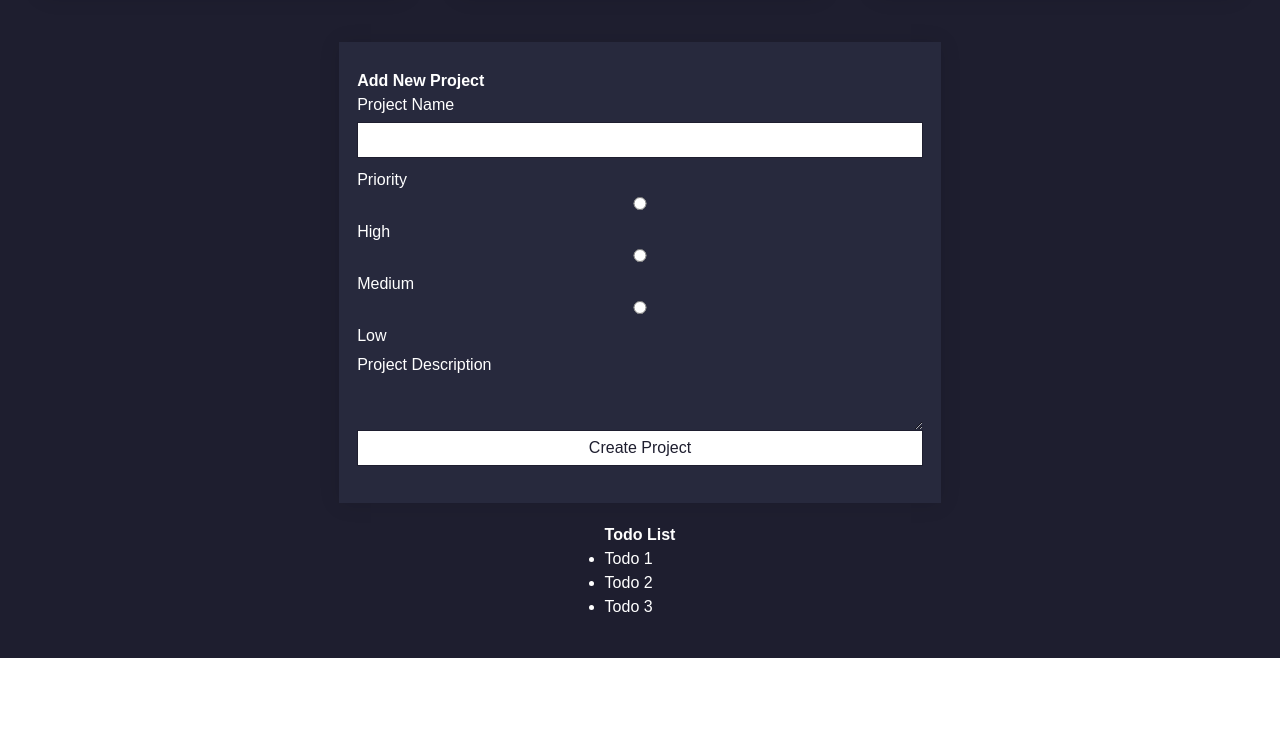
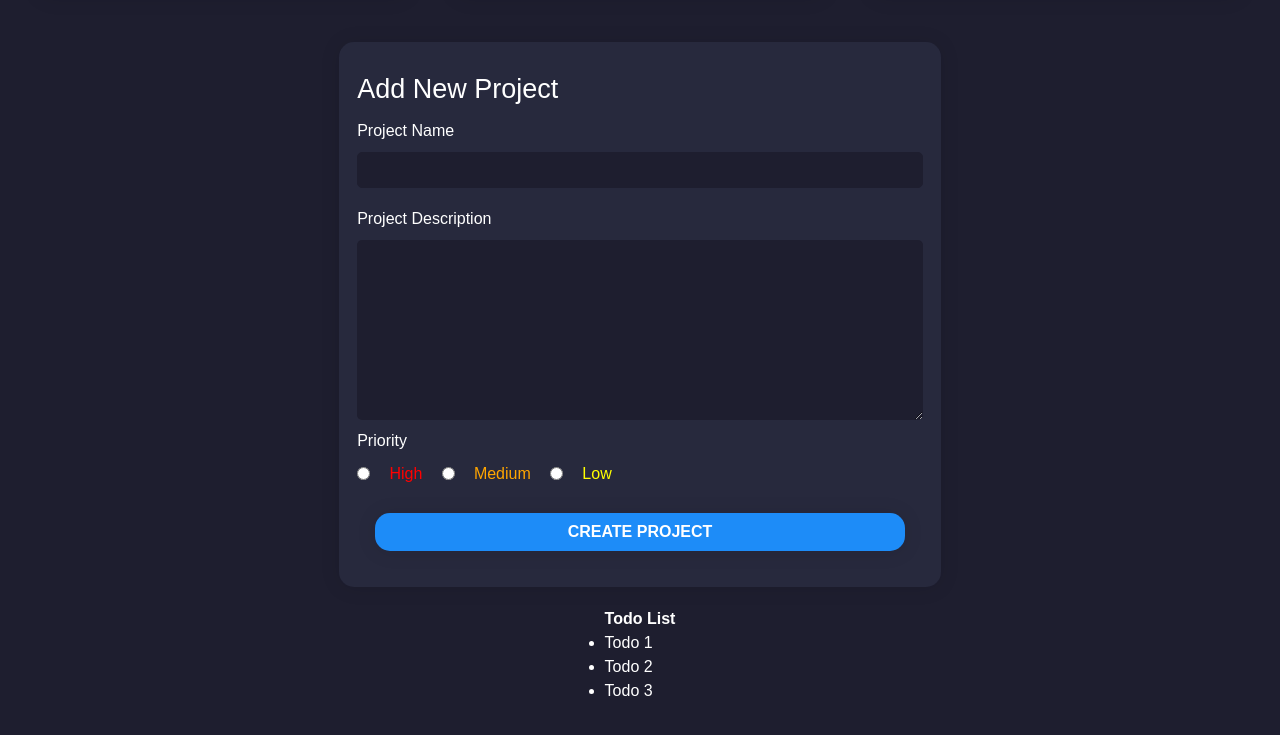
Before and after one commit to ksh009/top-todo-application, a plain HTML site: page index.html in a window 1280 px wide. Shown: the part 978-1713 px from the top of the page. Before the commit the page ends 1636 px from the top, so only its background shows below. Drawn offline with Linux system fonts and the light colour scheme.

Commit message:
Add project form styling

```diff
--- a/index.html
+++ b/index.html
@@ -68,11 +68,11 @@
 					<hr class="project-hr" />
 					<div class="project-body">
 						<p class="project-description">
-							Vivamus varius vestibulum augue.
-							Donec eget est ut velit vestibulum aliquet. Suspendisse non
-							sagittis mauris. Sed imperdiet mi sit amet erat auctor aliquet.
-                            Lorem ipsum dolor sit amet, consectetur adipiscing elit. Maecenas
-							volutpat orci et congue blandit.
+							Vivamus varius vestibulum augue. Donec eget est ut velit
+							vestibulum aliquet. Suspendisse non sagittis mauris. Sed imperdiet
+							mi sit amet erat auctor aliquet. Lorem ipsum dolor sit amet,
+							consectetur adipiscing elit. Maecenas volutpat orci et congue
+							blandit.
 						</p>
 					</div>
 					<div class="project-footer">
@@ -91,10 +91,10 @@
 					<hr class="project-hr" />
 					<div class="project-body">
 						<p class="project-description">
-							Donec eget est ut velit vestibulum aliquet., consectetur adipiscing elit. Maecenas
-							volutpat orci et congue blandit. Vivamus varius vestibulum augue.
-							 Suspendisse non
-							sagittis mauris. Vivamus varius vestibulum augue.
+							Donec eget est ut velit vestibulum aliquet., consectetur
+							adipiscing elit. Maecenas volutpat orci et congue blandit. Vivamus
+							varius vestibulum augue. Suspendisse non sagittis mauris. Vivamus
+							varius vestibulum augue.
 						</p>
 					</div>
 					<div class="project-footer">
@@ -135,11 +135,11 @@
 					<hr class="project-hr" />
 					<div class="project-body">
 						<p class="project-description">
-							Vivamus varius vestibulum augue.
-							Donec eget est ut velit vestibulum aliquet. Suspendisse non
-							sagittis mauris. Sed imperdiet mi sit amet erat auctor aliquet.
-                            Lorem ipsum dolor sit amet, consectetur adipiscing elit. Maecenas
-							volutpat orci et congue blandit.
+							Vivamus varius vestibulum augue. Donec eget est ut velit
+							vestibulum aliquet. Suspendisse non sagittis mauris. Sed imperdiet
+							mi sit amet erat auctor aliquet. Lorem ipsum dolor sit amet,
+							consectetur adipiscing elit. Maecenas volutpat orci et congue
+							blandit.
 						</p>
 					</div>
 					<div class="project-footer">
@@ -158,10 +158,10 @@
 					<hr class="project-hr" />
 					<div class="project-body">
 						<p class="project-description">
-							Donec eget est ut velit vestibulum aliquet., consectetur adipiscing elit. Maecenas
-							volutpat orci et congue blandit. Vivamus varius vestibulum augue.
-							 Suspendisse non
-							sagittis mauris. Vivamus varius vestibulum augue.
+							Donec eget est ut velit vestibulum aliquet., consectetur
+							adipiscing elit. Maecenas volutpat orci et congue blandit. Vivamus
+							varius vestibulum augue. Suspendisse non sagittis mauris. Vivamus
+							varius vestibulum augue.
 						</p>
 					</div>
 					<div class="project-footer">
@@ -171,20 +171,36 @@
 				</div>
 			</div>
 			<div class="form-container">
-                <form action="project_data.md" method="post">
+				<form action="#" method="post">
 					<h1>Add New Project</h1>
 					<label for="project_name">Project Name</label>
-                    <input type="text" name="project_name" id="project_name">
+					<input type="text" name="project_name" id="project_name" />
+
+					<label for="project_description">Project Description</label>
+					<textarea
+						name="project_description"
+						id="project_description"
+					></textarea>
 					<label for="priority">Priority</label>
-                    <input type="radio" name="priority" value="high" id="priority_high">
-                    <label for="priority_high">High</label>
-                    <input type="radio" name="priority" value="medium" id="priority_medium">
-                    <label for="priority_medium">Medium</label>
-                    <input type="radio" name="priority" value="low" id="priority_low">
-                    <label for="priority_low">Low</label>
-                    <label for="project_description">Project Description</label>
-                    <textarea name="project_description" id="project_description"></textarea>
-                    <input type="submit" value="Create Project">
+					<div class="priority-levels-container">
+						<input
+							type="radio"
+							name="priority"
+							value="high"
+							id="priority_high"
+						/>
+						<label class="priority-high" for="priority_high">High</label>
+						<input
+							type="radio"
+							name="priority"
+							value="medium"
+							id="priority_medium"
+						/>
+						<label class="priority-medium" for="priority_medium">Medium</label>
+						<input type="radio" name="priority" value="low" id="priority_low" />
+						<label class="priority-low" for="priority_low">Low</label>
+					</div>
+					<button type="submit">CREATE PROJECT</button>
 				</form>
 			</div>
 			<div class="todo-list">
--- a/styles.css
+++ b/styles.css
@@ -35,6 +35,7 @@ a {
 	--component-color: #27293d;
 	--text-color: #ffffff;
 	--border-radius: 15px;
+	--border-radius-alt: 5px;
 	--border-color-primary: #ccc;
 	--box-shadow-col: rgb(0 0 0 / 16%) 0px 0px 6px, rgb(0 0 0 / 23%) 0px 0px 6px;
 	--box-shadow-col-alt: 0 1px 20px 0 rgb(0 0 0 / 10%);
@@ -71,8 +72,8 @@ input {
 	margin-bottom: 10px;
 	border: 1px solid;
 	/* border-color: var(--border-color-primary); */
-	background-color: var(--text-color);
-	color: var(--bg-color);
+	background-color: var(--bg-color);
+	color: var(--text-color);
 }
 
 input:focus {
@@ -345,11 +346,63 @@ input:focus {
 	background: var(--component-color);
 	color: var(--text-color);
 	padding: 27px 18px;
-}
-.main-container form label {
-	margin-bottom: 5px;
+	border-radius: var(--border-radius);
+	box-shadow: var(--box-shadow-col-alt);
 }
 
+.main-container .form-container form button {
+	margin: 18px 18px 9px 18px;
+}
+
+.main-container .form-container form h1 {
+	font-size: 27px;
+	font-weight: normal;
+	color: var(--text-color);
+}
+
+.main-container .form-container form label {
+	margin: 9px 0 9px 0;
+}
+
+.main-container .form-container form textarea {
+	color: var(--border-color-primary);
+	border-radius: var(--border-radius-alt);
+	border-color: var(--bg-color);
+	background-color: var(--bg-color);
+	height: 18rem;
+}
+
+.main-container .form-container form input {
+	color: var(--border-color-primary);
+	border-radius: var(--border-radius-alt);
+	border-color: var(--bg-color);
+}
+
+.main-container form .priority-levels-container {
+	display: flex;
+	flex-direction: row;
+	justify-content: space-between;
+	align-items: center;
+	padding: 0 55% 0 0;
+}
+
+.main-container form .priority-levels-container label {
+	margin: 0px 0 9px 0;
+}
+
+.main-container form .priority-levels-container .priority-high {
+	color: red;
+}
+
+.main-container form .priority-levels-container .priority-medium {
+	color: orange;
+}
+
+.main-container form .priority-levels-container .priority-low {
+	color: yellow;
+}
+
+/* Todo list */
 .main-container .todo-list {
 	margin-top: 20px;
 	color: var(--text-color);
```
Lines whose indentation alone changed are shown as unchanged.
